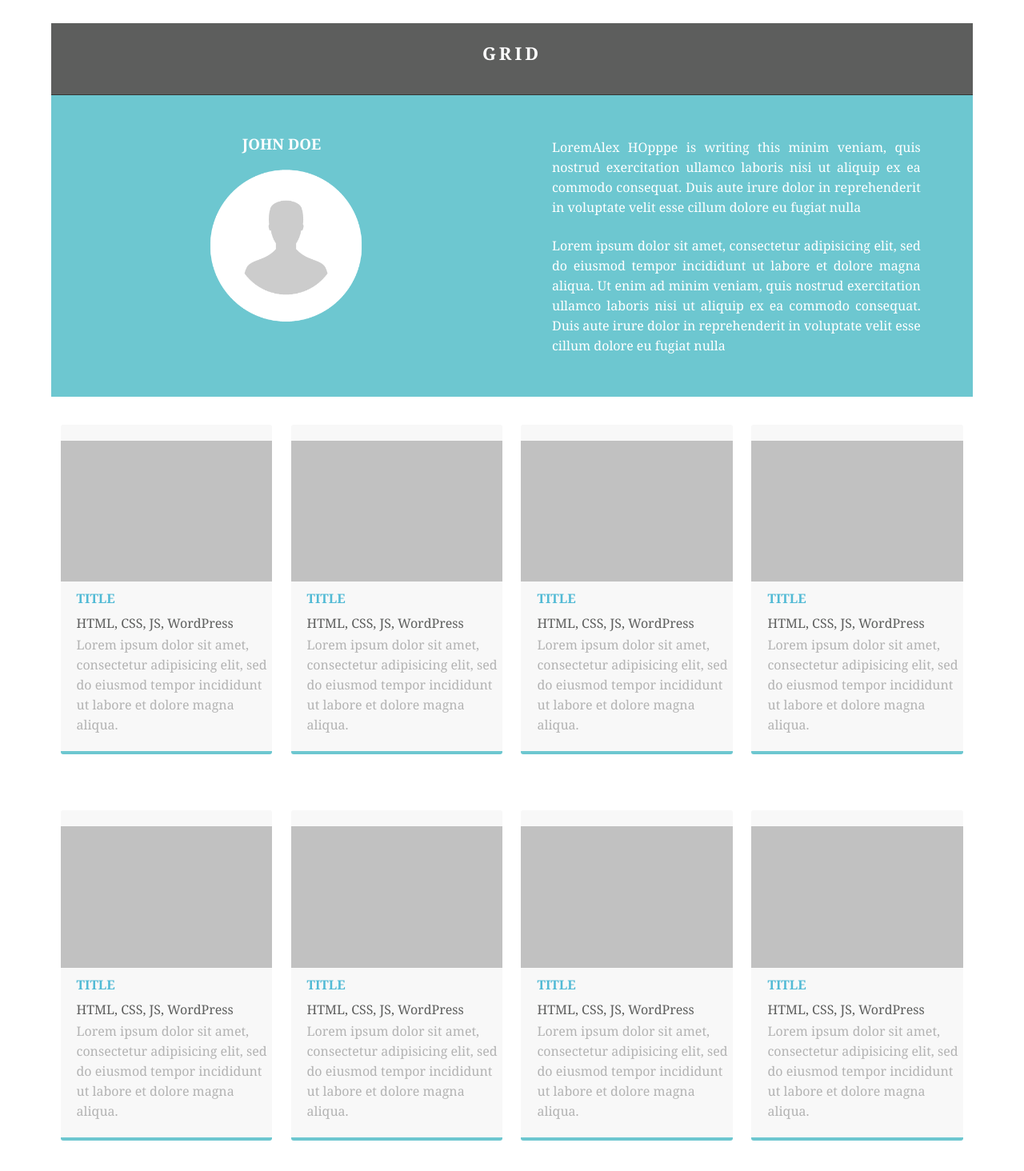
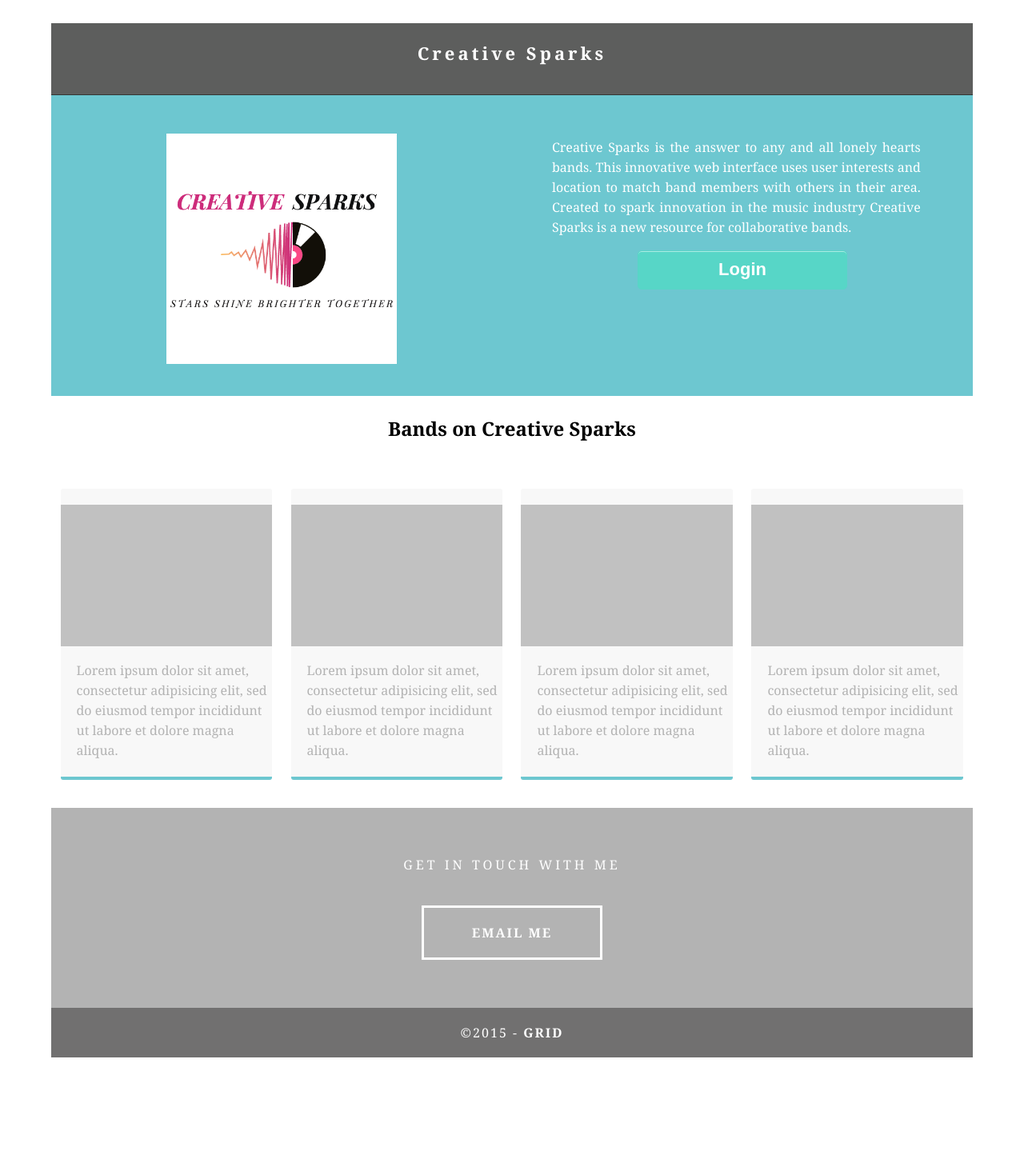
Before and after one commit to danesimon/project-2, a website: page view/Grid.html in a window 1280 px wide. Shown: the top 1464 px of the page at 80% size. After the commit the page ends 1322 px from the top, so only its background shows below. Drawn offline with Linux system fonts and the light colour scheme.

Commit message:
created landing page

```diff
--- a/view/Grid.html
+++ b/view/Grid.html
@@ -12,20 +12,47 @@
 <div class="container">
   <!-- Header -->
   <header class="header">
-    <h4 class="logo">GRID</h4>
+    <h4 class="logo">Creative Sparks</h4>
   </header>
   <!-- Hero Section -->
   <section class="intro">
     <div class="column">
-      <h3>JOHN DOE</h3>
-      <img src="images/profile.png" alt="" class="profile"> </div>
+      <h3></h3>
+      <img src="images/logo.png" alt="" class="profile"> </div>
     <div class="column">
-      <p>LoremAlex  HOpppe is writing this minim veniam, quis nostrud exercitation ullamco laboris nisi ut aliquip ex ea commodo consequat. Duis aute irure dolor in reprehenderit in voluptate velit esse cillum dolore eu fugiat nulla </p>
-      <p>Lorem ipsum dolor sit amet, consectetur adipisicing elit, sed do eiusmod tempor incididunt ut labore et dolore magna aliqua. Ut enim ad minim veniam, quis nostrud exercitation ullamco laboris nisi ut aliquip ex ea commodo consequat. Duis aute irure dolor in reprehenderit in voluptate velit esse cillum dolore eu fugiat nulla</p>
+      <p>Creative Sparks is the answer to any and all lonely hearts bands.  This innovative web interface uses user interests and location to match band members with others in their area.  Created to spark innovation in the music industry Creative Sparks is a new resource for collaborative bands. </p>
+      <div>
+        <button class="loginButton">Login</button>
+      </div>
     </div>
   </section>
   <!-- Stats Gallery Section -->
   <div class="gallery">
+    <h3 class="title" id="Title"> Bands on Creative Sparks </h3>
+    <div class="thumbnail"> <a href="#"><img src="images/bkg_06.jpg" alt="" width="2000" class="cards"/></a>
+      <h4></h4>
+      <p class="tag"></p>
+      <p class="text_column">Lorem ipsum dolor sit amet, consectetur adipisicing elit, sed do eiusmod tempor incididunt ut labore et dolore magna aliqua.</p>
+    </div>
+    <div class="thumbnail"> <a href="#"><img src="images/bkg_06.jpg" alt="" width="2000" class="cards"/></a>
+      <h4></h4>
+      <p class="tag"></p>
+      <p class="text_column">Lorem ipsum dolor sit amet, consectetur adipisicing elit, sed do eiusmod tempor incididunt ut labore et dolore magna aliqua.</p>
+    </div>
+    <div class="thumbnail"> <a href="#"><img src="images/bkg_06.jpg" alt="" width="2000" class="cards"/></a>
+      <h4></h4>
+      <p class="tag"></p>
+      <p class="text_column">Lorem ipsum dolor sit amet, consectetur adipisicing elit, sed do eiusmod tempor incididunt ut labore et dolore magna aliqua.</p>
+    </div>
+    <div class="thumbnail"> <a href="#"><img src="images/bkg_06.jpg" alt="" width="2000" class="cards"/></a>
+      <h4></h4>
+      <p class="tag"></p>
+      <p class="text_column">Lorem ipsum dolor sit amet, consectetur adipisicing elit, sed do eiusmod tempor incididunt ut labore et dolore magna aliqua.</p>
+    </div>
+  </div>
+
+  <!-- commented out an extra div row in the gallery. -->
+  <!-- <div class="gallery">
     <div class="thumbnail"> <a href="#"><img src="images/bkg_06.jpg" alt="" width="2000" class="cards"/></a>
       <h4>TITLE</h4>
       <p class="tag">HTML, CSS, JS, WordPress</p>
@@ -46,29 +73,7 @@
       <p class="tag">HTML, CSS, JS, WordPress</p>
       <p class="text_column">Lorem ipsum dolor sit amet, consectetur adipisicing elit, sed do eiusmod tempor incididunt ut labore et dolore magna aliqua.</p>
     </div>
-  </div>
-  <div class="gallery">
-    <div class="thumbnail"> <a href="#"><img src="images/bkg_06.jpg" alt="" width="2000" class="cards"/></a>
-      <h4>TITLE</h4>
-      <p class="tag">HTML, CSS, JS, WordPress</p>
-      <p class="text_column">Lorem ipsum dolor sit amet, consectetur adipisicing elit, sed do eiusmod tempor incididunt ut labore et dolore magna aliqua.</p>
-    </div>
-    <div class="thumbnail"> <a href="#"><img src="images/bkg_06.jpg" alt="" width="2000" class="cards"/></a>
-      <h4>TITLE</h4>
-      <p class="tag">HTML, CSS, JS, WordPress</p>
-      <p class="text_column">Lorem ipsum dolor sit amet, consectetur adipisicing elit, sed do eiusmod tempor incididunt ut labore et dolore magna aliqua.</p>
-    </div>
-    <div class="thumbnail"> <a href="#"><img src="images/bkg_06.jpg" alt="" width="2000" class="cards"/></a>
-      <h4>TITLE</h4>
-      <p class="tag">HTML, CSS, JS, WordPress</p>
-      <p class="text_column">Lorem ipsum dolor sit amet, consectetur adipisicing elit, sed do eiusmod tempor incididunt ut labore et dolore magna aliqua.</p>
-    </div>
-    <div class="thumbnail"> <a href="#"><img src="images/bkg_06.jpg" alt="" width="2000" class="cards"/></a>
-      <h4>TITLE</h4>
-      <p class="tag">HTML, CSS, JS, WordPress</p>
-      <p class="text_column">Lorem ipsum dolor sit amet, consectetur adipisicing elit, sed do eiusmod tempor incididunt ut labore et dolore magna aliqua.</p>
-    </div>
-  </div>
+  </div> -->
   <!-- Footer Section -->
   <footer id="contact">
     <p class="hero_header">GET IN TOUCH WITH ME</p>
--- a/view/css/simpleGridTemplate.css
+++ b/view/css/simpleGridTemplate.css
@@ -278,3 +278,25 @@ footer {
 	width: 80%;
 }
 }
+#Title {
+	text-align: center;
+	font-family: Cambria;
+	font-size: 24px;
+}
+
+.loginButton  {
+padding: 10px 100px 11px !important;
+font-size: 22px !important;
+background-color: #57d6c7;
+font-weight: bold;
+text-shadow: 1px 1px #57D6C7;
+color: #ffffff;
+border-radius: 5px;
+-moz-border-radius: 5px;
+-webkit-border-radius: 5px;
+border: 1px solid #57D6C7;
+cursor: pointer;
+box-shadow: 0 1px 0 rgba(255, 255, 255, 0.5) inset;
+-moz-box-shadow: 0 1px 0 rgba(255, 255, 255, 0.5) inset;
+-webkit-box-shadow: 0 1px 0 rgba(255, 255, 255, 0.5) inset;
+}
```
